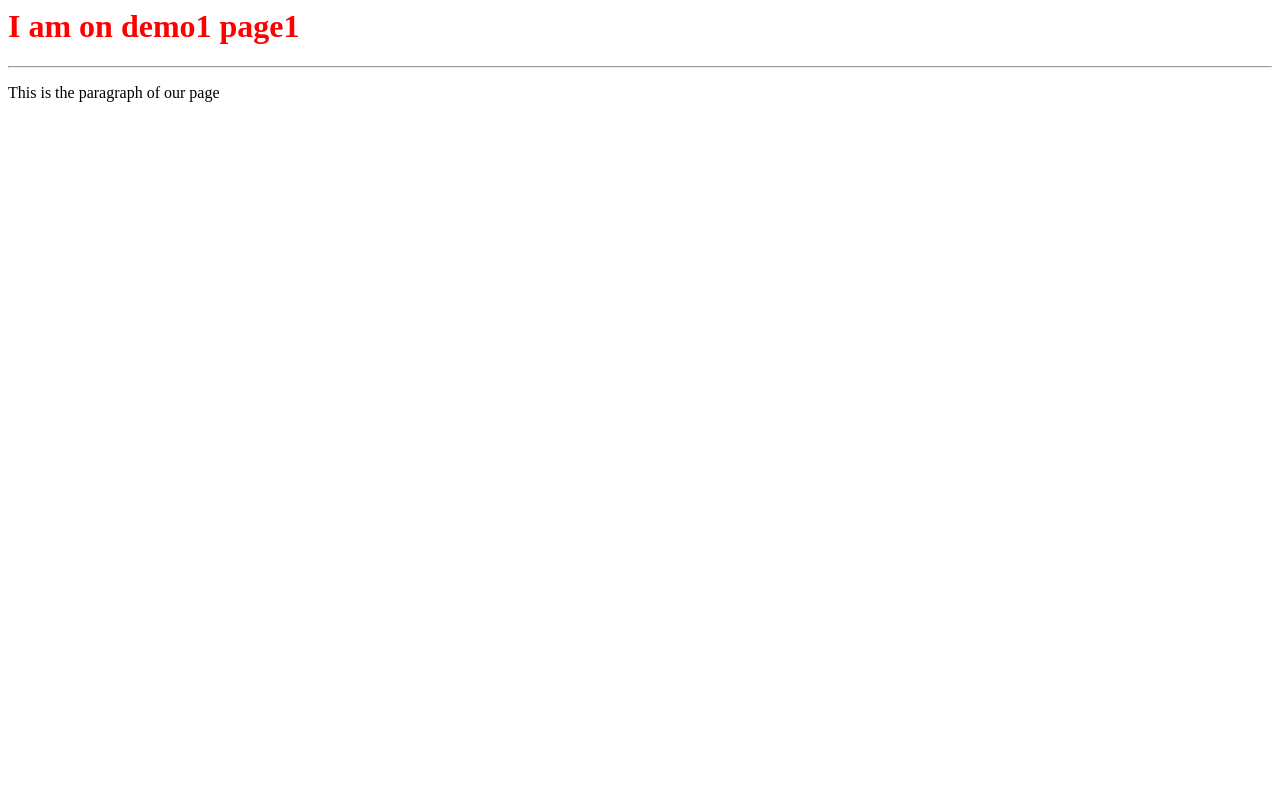
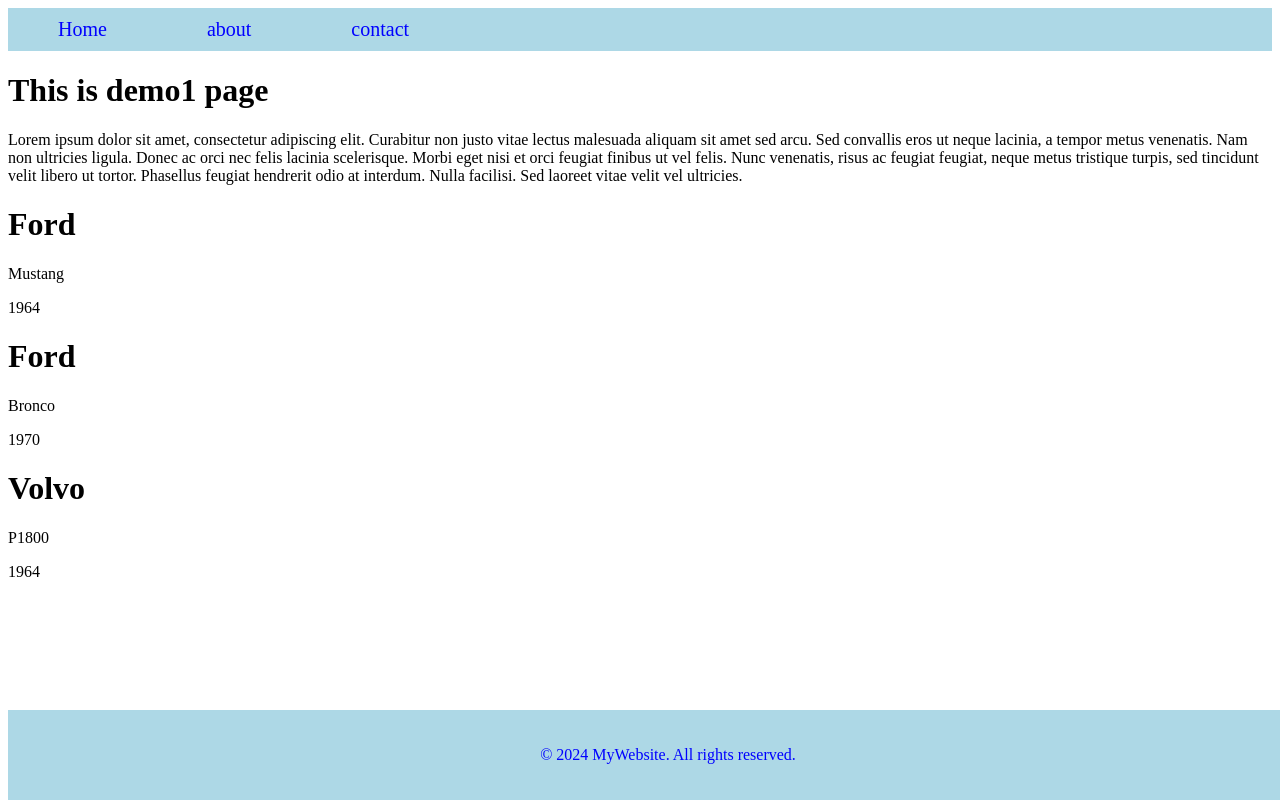
Before and after one commit to Hemlata-tricera/Django, a Django app: page /demo1/1/ in a window 1280 px wide. Run offline with Django 5.2, Linux system fonts and the light colour scheme.

Commit message:
Add templates for second_app or completed template task

```diff
--- a/apps/first_app/templates/base.html
+++ b/apps/first_app/templates/base.html
@@ -4,9 +4,47 @@
     <meta charset="UTF-8">
     <title>{% block title %}{{ title }}{% endblock %}</title>
 </head>
+<style>
+    .navbar{
+        display: flex;
+        padding: 10;
+        margin: 10;
+        background-color: lightblue;
+
+
+    }
+    .navbar a {
+    color: blue;
+    text-decoration: none;
+    font-size: 20px;
+    padding: 10px 50px;
+
+}
+    .footer{
+    background-color: lightblue;
+    color: blue;
+    text-decoration: none;
+    padding: 20px;
+    text-align: center;
+    width: 100%;
+
+
+    position: fixed;
+    bottom: 0;
+    }
+</style>
 <body>
+
+    <nav class="navbar">
+            <a href="#home">Home</a>
+            <a href="#about">about</a>
+            <a href="#contact">contact</a>
+    </nav>
     {% block start %}
+
     {% endblock %}
-
+    <footer class="footer">
+        <p>&copy; 2024 MyWebsite. All rights reserved.</p>
+    </footer>
 </body>
 </html>
--- /dev/null
+++ b/apps/second_app/templates/demo1.html
@@ -0,0 +1,13 @@
+{% extends "base.html" %}
+{% block title %} demo1 {% endblock %}
+
+{% block start %}
+<h1>This is demo1 page</h1>
+<p>Lorem ipsum dolor sit amet, consectetur adipiscing elit. Curabitur non justo vitae lectus malesuada aliquam sit amet sed arcu. Sed convallis eros ut neque lacinia, a tempor metus venenatis. Nam non ultricies ligula. Donec ac orci nec felis lacinia scelerisque. Morbi eget nisi et orci feugiat finibus ut vel felis. Nunc venenatis, risus ac feugiat feugiat, neque metus tristique turpis, sed tincidunt velit libero ut tortor. Phasellus feugiat hendrerit odio at interdum. Nulla facilisi. Sed laoreet vitae velit vel ultricies.</p>
+{% for x in cars %}
+  <h1>{{ x.brand }}</h1>
+  <p>{{ x.model }}</p>
+  <p>{{ x.year }}</p>
+{% endfor %}
+
+{% endblock %}
--- a/apps/second_app/views.py
+++ b/apps/second_app/views.py
@@ -5,9 +5,29 @@ from django.http import HttpResponse
 # Create your views here.
 
 def demo1(request, id):
-    return HttpResponse(f"<h1 style='color:red'>I am on demo1 page{id}</h1><hr><p>This is the paragraph of our page</p><style></style>")
+    context = {
+    'cars': [
+      {
+        'brand': 'Ford',
+        'model': 'Mustang',
+        'year': '1964',
+      },
+      {
+        'brand': 'Ford',
+        'model': 'Bronco',
+        'year': '1970',
+      },
+      {
+        'brand': 'Volvo',
+        'model': 'P1800',
+        'year': '1964',
+      }]
+    }
+    return render(request, 'demo1.html', context)
+    # return HttpResponse(f"<h1 style='color:red'>I am on demo1 page{id}</h1><hr><p>This is the paragraph of our page</p><style></style>")
 
 def demo2(request):
-    return HttpResponse("<h1>I am on demo2 page</h1>")
+    context = {'name': 'Vishakha'}
+    return render(request, 'demo2.html', context)
 def demo3(request):
     return HttpResponse("<h1>I am on demo3 page</h1>")
```
Also changed, not shown: apps/second_app/templates/base.html (added, +12 -0 lines), apps/second_app/templates/demo2.html (added, +9 -0 lines).
